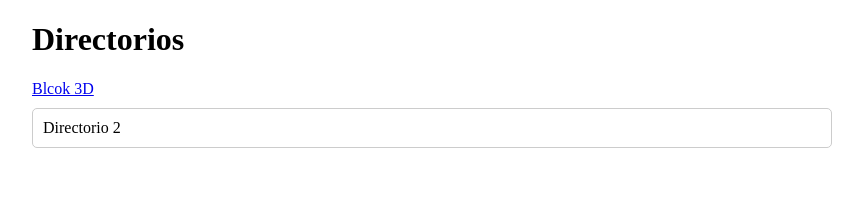
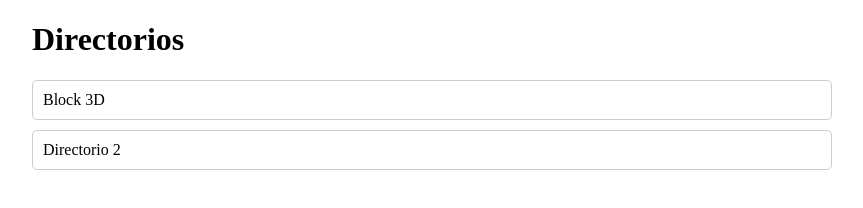
Before and after one commit to keplerhg/model-3d, a plain HTML site: page index.html in a window 1280 px wide. Shown: the whole page, without its empty margins (208-1071 px from the left). Drawn offline with Linux system fonts and the light colour scheme.

Commit message:
Update index.html

```diff
--- a/index.html
+++ b/index.html
@@ -10,7 +10,7 @@
       <h1>Directorios</h1>
       <ul>
         <li>
-          <a href="https://github.com/keplerhg/model-3d/tree/main/Block3D" target="_blank">Blcok 3D</a>
+          <a href="https://github.com/keplerhg/model-3d/tree/main/Block3D" class="directory-link" target="_blank">Block 3D</a>
         </li>
         <li>
           <a href="#" class="directory-link" data-path="./directory2">Directorio 2</a>
```
